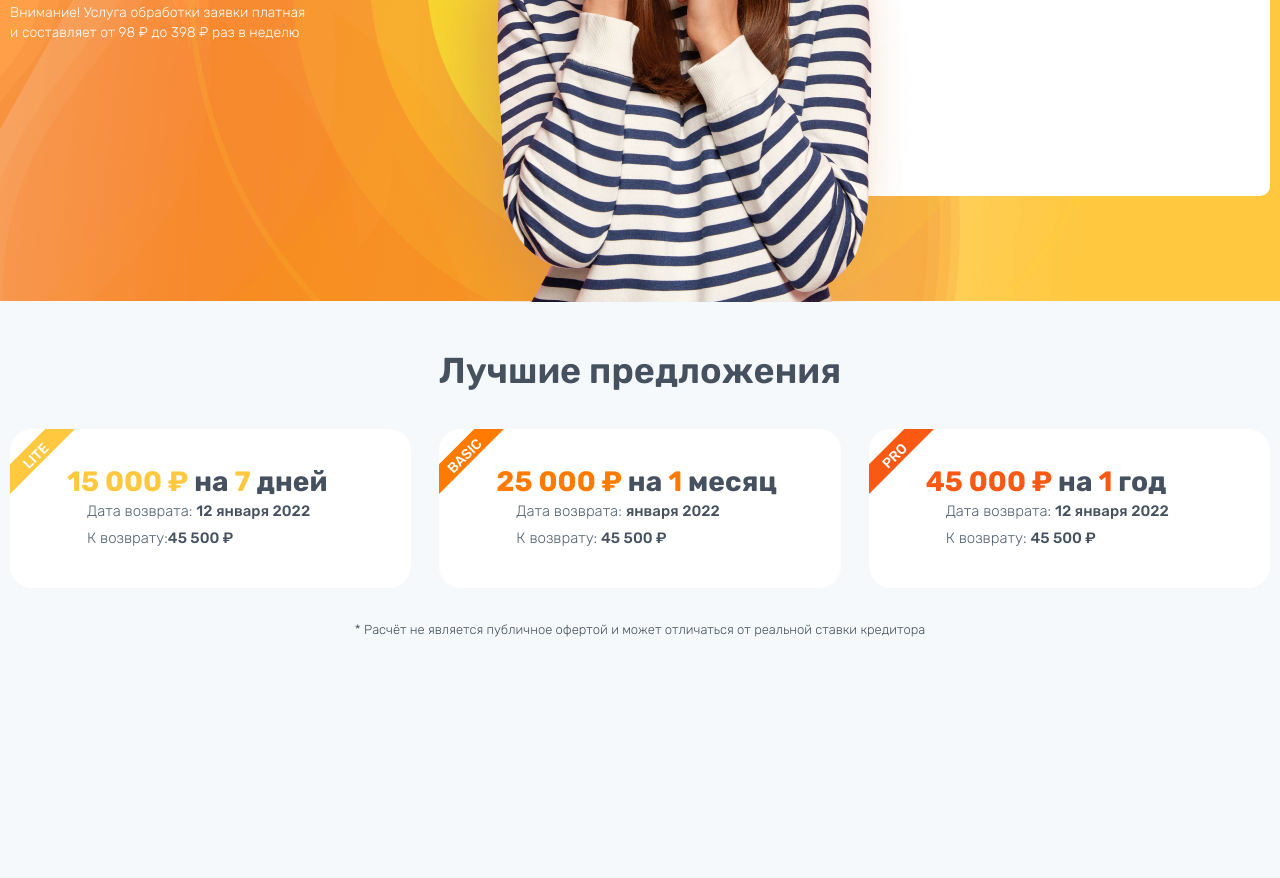
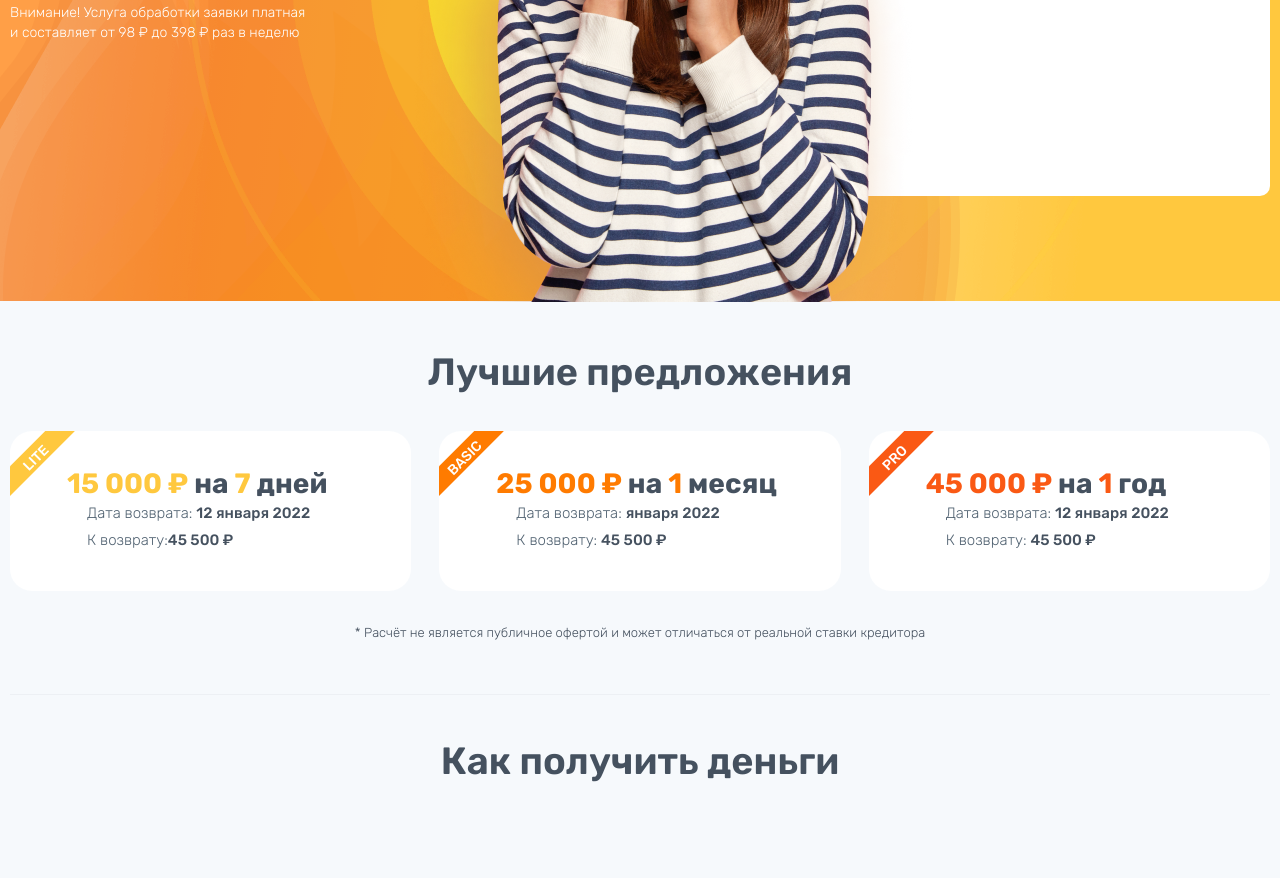
Before and after one commit to serezha3179/Fire_Money, a website: page src/index.html in a window 1280 px wide. Shown: the part 486-1364 px from the top of the page. Before the commit the page ends 1175 px from the top, so only its background shows below. Drawn offline with nearby package versions, Linux system fonts and the light colour scheme; files that its build step writes are made by us from their sources; files whose address does not match are found by name.

Commit message:
add section money

```diff
--- a/gulp/version.json
+++ b/gulp/version.json
@@ -1,3 +1,3 @@
 {
-    "main": "20220616231951"
+    "main": "20220618095036"
 }
--- a/package.json
+++ b/package.json
@@ -1,5 +1,5 @@
 {
-  "name": "mr.bit",
+  "name": "gulp_2022",
   "version": "1.0.0",
   "description": "",
   "main": "gulpfile.js",
--- a/src/html/header.html
+++ b/src/html/header.html
@@ -14,7 +14,7 @@
            </ul>
         </nav>
         <div class="header__button-wrapper">
-        <a class="header__button">входа в <span>личный</span> кабинет</a>
+        <a href='/' class="header__button">входа в <span>личный</span> кабинет</a>
         <div class="header__menu-burger">
           <img src="@img/header/menu_burger.png" alt="header__menu-burger" class="header__burger-img">
         </div>
@@ -22,3 +22,4 @@
       </div>
     </div>
 </header>
+<a href=""></a>
--- a/src/index.html
+++ b/src/index.html
@@ -30,7 +30,7 @@
          </section>
          <section class="offer">
             <div class="container">
-                <h2 class="offer__title">Лучшие предложения</h2>
+                <h2 class="offer__title title">Лучшие предложения</h2>
                 <div class="offer__cards">
                     <div class="offer__card">
                         <div class="offer__card-ribbon">lite</div>
@@ -54,6 +54,11 @@
                 <p class="offer__text">* Расчёт не является публичное офертой и может отличаться от реальной ставки кредитора</p>
             </div>
          </section>
+         <section class="money">
+            <div class="container">
+                <h2 class="money__title title">Как получить деньги</h2>
+            </div>
+         </section>
       </div>
     <script src="js/app.min.js"></script>
     </body>
--- a/src/scss/style.scss
+++ b/src/scss/style.scss
@@ -15,9 +15,10 @@
  .title {
     font-family: 'Rubik',sans-serif;
     font-size: 38px;
-    font-weight: normal;
-    line-height: 1.184;
+    font-weight: 600;
+    line-height: 1.185;
     color: #45515F;
+    text-align: center;
  }
  .container {
     max-width: 1283px;
@@ -118,14 +119,6 @@
         margin-bottom: 20px;
         text-transform: uppercase;
     }
-    /*
-    span img {
-        position: absolute;
-        top: -11px;
-        left: 10px;
-        width: 56px;
-        height: 56px;
-    }*/
     span::before {
         position: absolute;
         content: url('@img/hero/fire 1.png');
@@ -284,16 +277,10 @@
 ////////////////////////////////// offer /////////////////////////////////////
 
 .offer {
-    padding: 49px 0px;
+    padding: 49px 0px 22px;
     background: #F6F9FC;
 }
 .offer__title {
-    font-family: 'Rubik',sans-serif;
-    font-size: 36px;
-    font-weight: 600;
-    line-height: 1.185;
-    text-align: center;
-    color: #45515F;
     margin-bottom: 36px;
 }
 .offer__cards {
@@ -404,10 +391,20 @@
     height: 11px;
 }
 .offer__text {
+
     font-family: 'Rubik',sans-serif;
     font-size: 13px;
     font-weight: 300;
     line-height: 1.461;
     color: #45515F;
     text-align: center;
+    padding-bottom: 51px;
+    border-bottom: 1px solid rgba(69, 81, 95, 0.05);
 }
+///////////////////////////////////////////// money ////////////////////////////////////////
+.money {
+    padding: 22px 0px 22px;
+}
+.money__title {
+    margin-bottom: 72px;
+}
```
Also changed, not shown: dist/css/style.css, dist/css/style.min.css, dist/index.html, dist/js/app.min.js, dist/sourcemaps/style.css.min.css, 1 other file.
